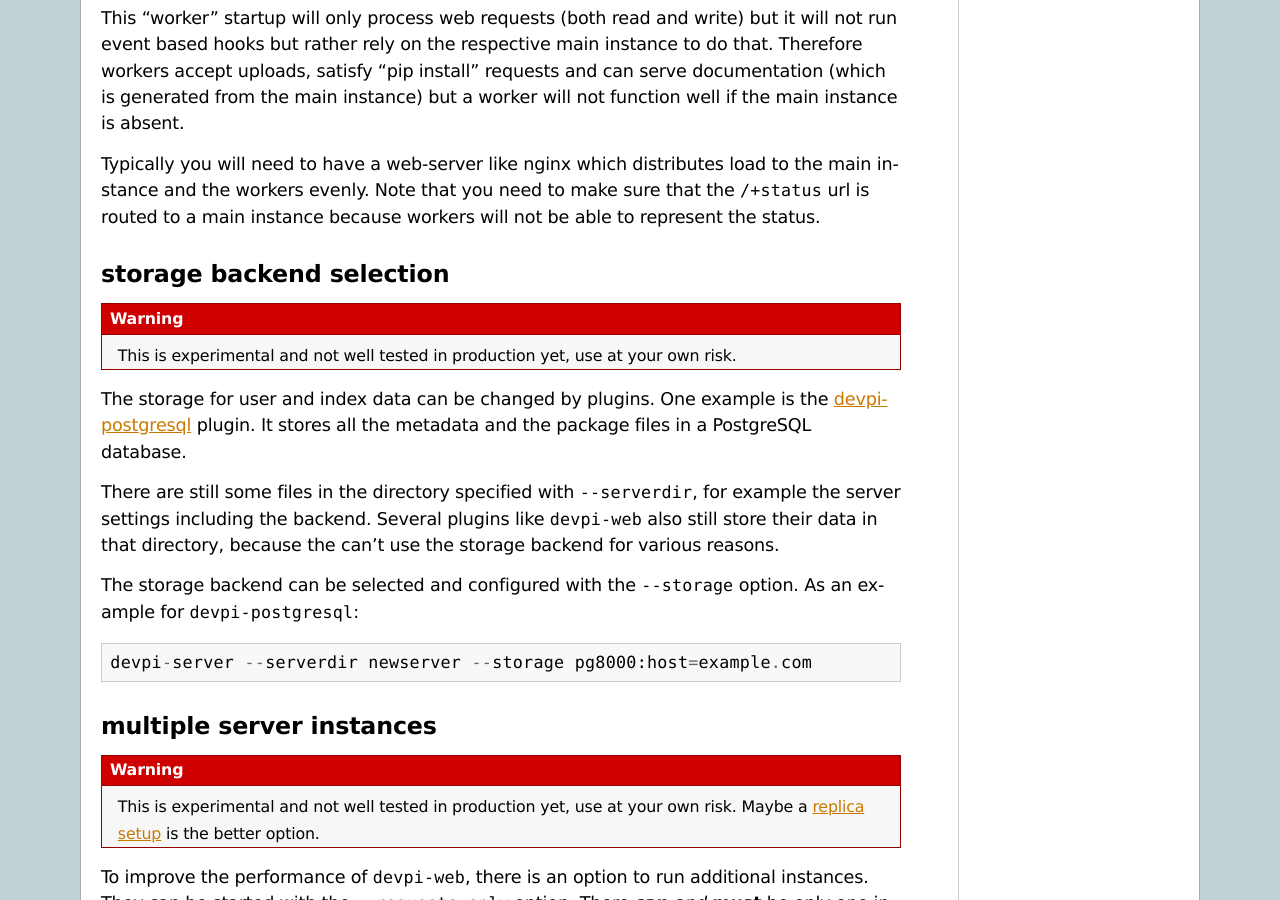
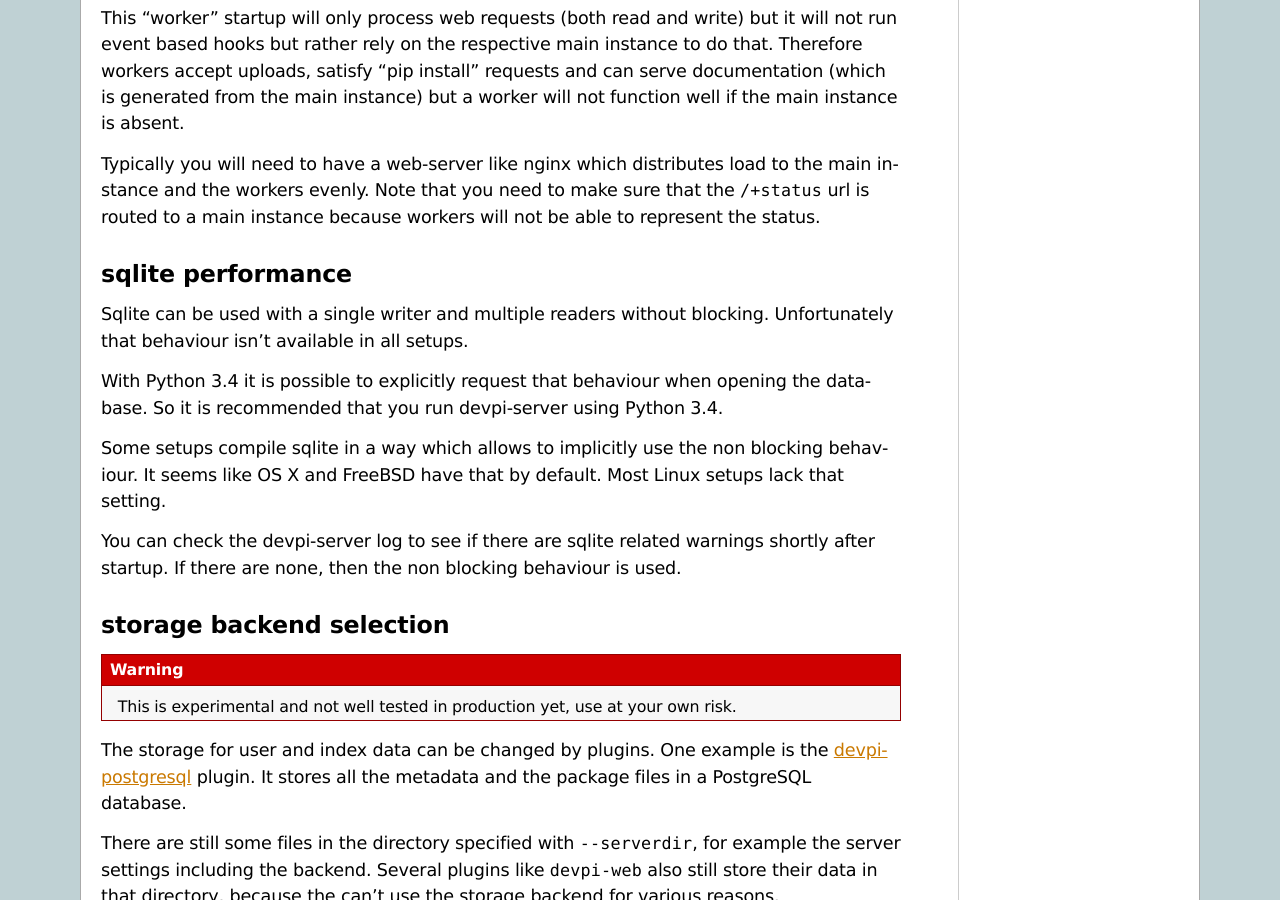
Before and after one commit to devpi/devpi, a Sphinx documentation site: the page built from doc/adminman/server.rst, in a window 1280 px wide and 900 px high, scrolled down 1295 px. Built offline with Sphinx 7.4.7, drawn with Linux system fonts in a browser that asks for light colours.

Commit message:
Add documentation.

```diff
--- a/doc/adminman/server.rst
+++ b/doc/adminman/server.rst
@@ -80,6 +80,27 @@
 will not be able to represent the status.
 
 
+sqlite performance
+------------------
+
+.. versionadded: 3.1
+
+Sqlite can be used with a single writer and multiple readers without blocking.
+Unfortunately that behaviour isn't available in all setups.
+
+With Python 3.4 it is possible to explicitly request that behaviour when
+opening the database. So it is recommended that you run devpi-server
+using Python 3.4.
+
+Some setups compile sqlite in a way which allows to implicitly use the non
+blocking behaviour. It seems like OS X and FreeBSD have that by default. Most
+Linux setups lack that setting.
+
+You can check the devpi-server log to see if there are sqlite related warnings
+shortly after startup. If there are none, then the non blocking behaviour is
+used.
+
+
 storage backend selection
 -------------------------
 
```
